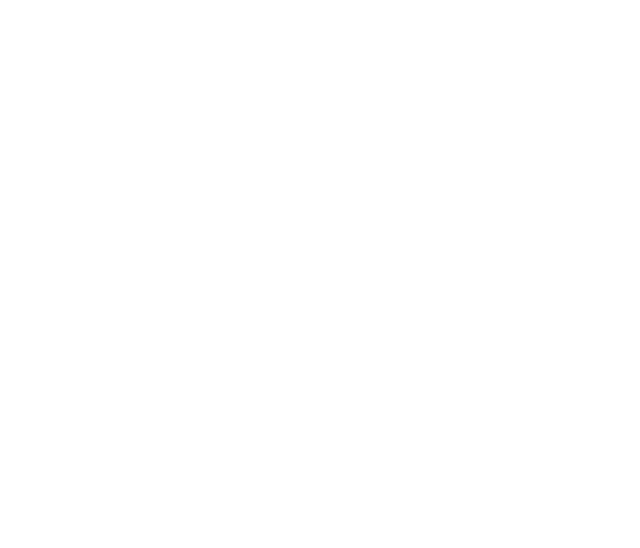
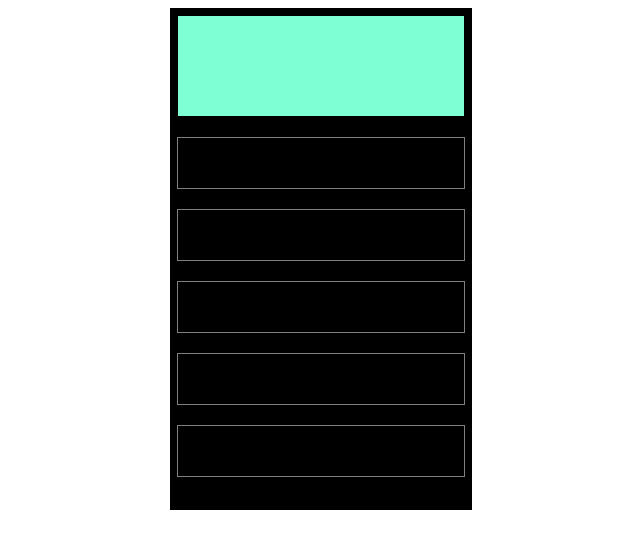
Before and after one commit to matthew156/OdinProjectJS, a plain HTML site: page Fundamentals/Calculator/index.html in a window 1280 px wide. Shown: the whole page, without its empty margins (319-959 px from the left). Drawn offline with Linux system fonts and the light colour scheme.

Commit message:
created the general layout for the calculator

```diff
--- a/Fundamentals/Calculator/index.html
+++ b/Fundamentals/Calculator/index.html
@@ -4,9 +4,19 @@
     <meta charset="UTF-8">
     <meta http-equiv="X-UA-Compatible" content="IE=edge">
     <meta name="viewport" content="width=device-width, initial-scale=1.0">
+    <link href="style.css" rel="stylesheet">
     <title>Calculator</title>
 </head>
 <body>
-
+    <div class ="container">
+        <div class="calc-body">
+            <div class="display"></div>
+            <div class ="btn-row"></div>
+            <div class ="btn-row"></div>
+            <div class ="btn-row"></div>
+            <div class ="btn-row"></div>
+            <div class ="btn-row"></div>
+        </div>
+    </div>
 </body>
 </html>
--- a/Fundamentals/Calculator/style.css
+++ b/Fundamentals/Calculator/style.css
@@ -0,0 +1,25 @@
+.container{
+    display: flex;
+    justify-content: center;
+}
+
+.calc-body {
+    border: 1px solid black;
+    height: 500px;
+    width: 300px;
+    background-color: black;
+}
+
+.display{
+    border: 1px solid black;
+    height: 100px;
+    margin: 6px;
+    margin-bottom: 20px;
+    background-color: aquamarine;
+}
+.btn-row{
+    border: 1px solid gray;
+    height: 50px;
+    margin: 6px;
+    margin-bottom: 20px;
+}
```
